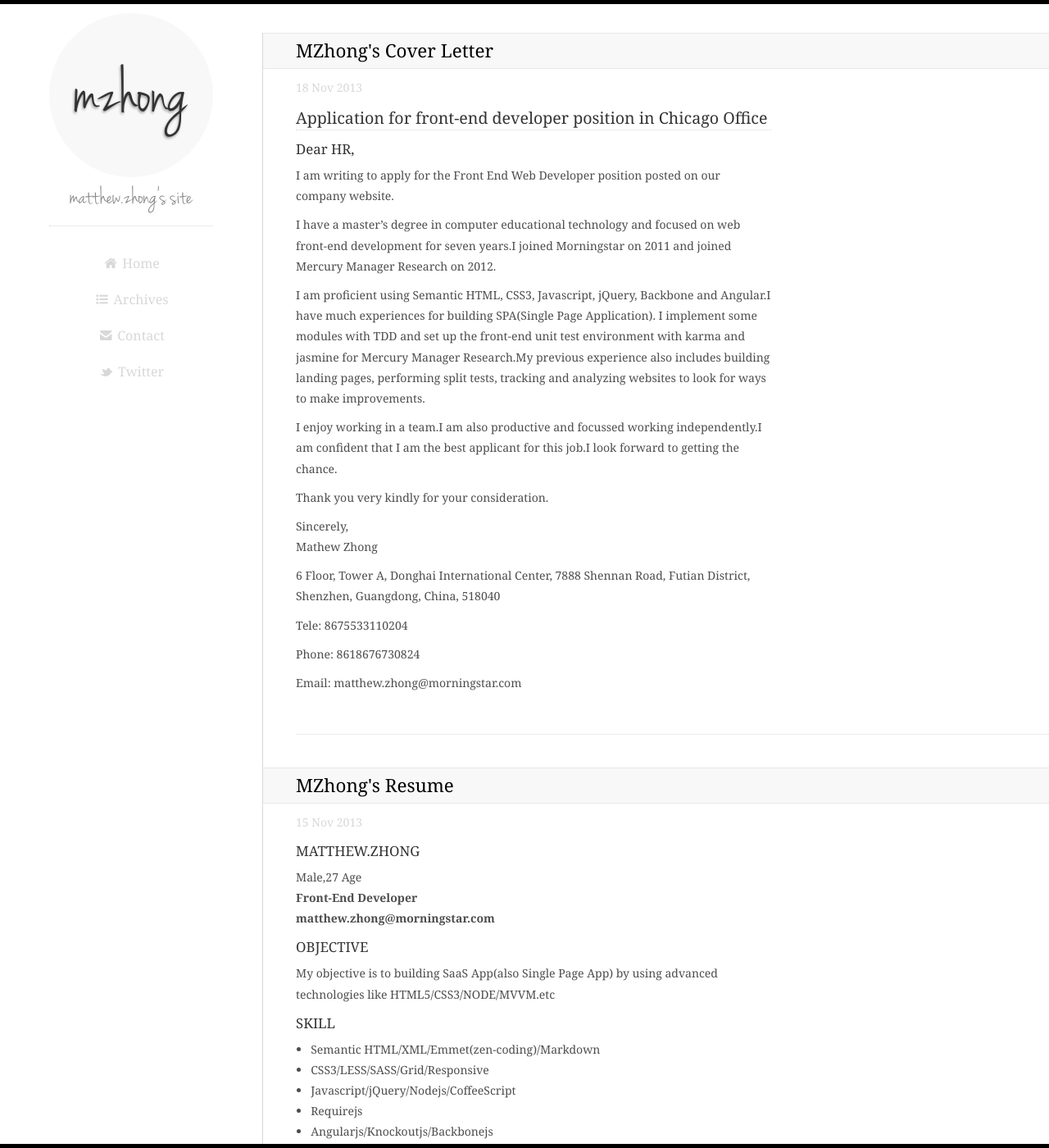
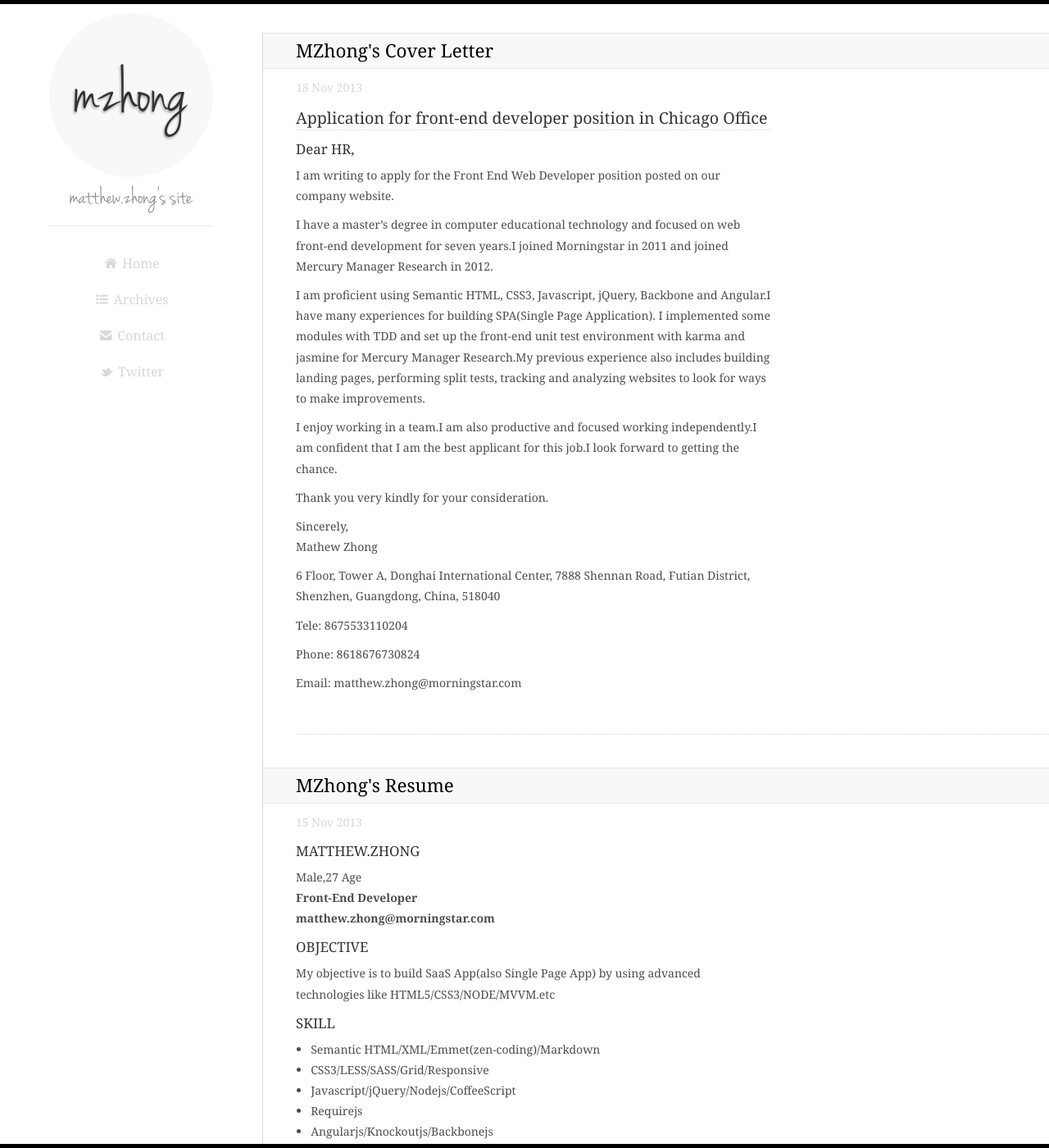
Before and after one commit to flowerszhong/flowerszhong.github.com, a Jekyll site: the page built from index.html, in a window 1280 px wide and 1400 px high. Shown: the whole window at 82% size. Built offline with Jekyll 4.4.1, drawn with Linux system fonts in a browser that asks for light colours; Markdown is read by kramdown in place of the engine named in the settings; the list of posts is cut into pages by our own code.

Commit message:
correct resume syntax

```diff
--- a/_posts/2013-11-15-resume.md
+++ b/_posts/2013-11-15-resume.md
@@ -13,7 +13,7 @@ Male,27 Age
 
 
 ####OBJECTIVE
-My objective is to building SaaS App(also Single Page App) by using advanced technologies like HTML5/CSS3/NODE/MVVM.etc
+My objective is to build SaaS App(also Single Page App) by using advanced technologies like HTML5/CSS3/NODE/MVVM.etc
 
 ####SKILL
 + Semantic HTML/XML/Emmet(zen-coding)/Markdown
--- a/_posts/2013-11-18-cover-letter.md
+++ b/_posts/2013-11-18-cover-letter.md
@@ -10,11 +10,11 @@ keyword: cover-letter front-end developer
 
 I am writing to apply for the Front End Web Developer position posted on our company website.
 
-I have a master's degree in computer educational technology and focused on web front-end development for seven years.I joined Morningstar on 2011 and joined Mercury Manager Research on 2012.
+I have a master's degree in computer educational technology and focused on web front-end development for seven years.I joined Morningstar in 2011 and joined Mercury Manager Research in 2012.
 
-I am proficient using Semantic HTML, CSS3, Javascript, jQuery, Backbone and Angular.I have much experiences for building SPA(Single Page Application). I implement some modules with TDD and set up the front-end unit test environment with karma and jasmine for Mercury Manager Research.My previous experience also includes building landing pages, performing split tests, tracking and analyzing websites to look for ways to make improvements.
+I am proficient using Semantic HTML, CSS3, Javascript, jQuery, Backbone and Angular.I have many experiences for building SPA(Single Page Application). I implemented some modules with TDD and set up the front-end unit test environment with karma and jasmine for Mercury Manager Research.My previous experience also includes building landing pages, performing split tests, tracking and analyzing websites to look for ways to make improvements.
 
-I enjoy working in a team.I am also productive and focussed working independently.I am confident that I am the best applicant for this job.I look forward to getting the chance.
+I enjoy working in a team.I am also productive and focused working independently.I am confident that I am the best applicant for this job.I look forward to getting the chance.
 
 Thank you very kindly for your consideration.
 
```
